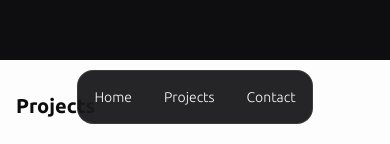
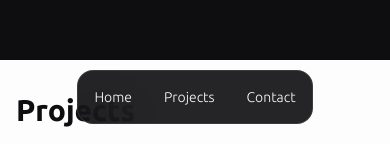
Before and after one commit to blobmold/georgeparesishvili.com_v2, a Next.js app: page / in a window 390 px wide. Shown: the part 700-844 px from the top of the page. Built offline with nearby package versions, Linux system fonts and the light colour scheme.

Commit message:
refactor(header)

```diff
--- a/src/components/molecules/Navigation/index.tsx
+++ b/src/components/molecules/Navigation/index.tsx
@@ -1,7 +1,7 @@
 import Link from "next/link";
 import navigationData from "../../../data/navigationData";
 
-const Navigation = (): JSX.Element => {
+const Navigation: React.FC = () => {
     if (navigationData.length === 0) return <></>;
 
     // hover:bg-secondary hover:text-primary
@@ -16,7 +16,7 @@ const Navigation = (): JSX.Element => {
                         <li key={`nav-${i}`}>
                             <Link
                                 href={data.route}
-                                className="group relative block rounded-sm p-4 text-sm transition-colors hover:bg-secondary hover:text-primary"
+                                className="group relative block rounded-sm p-4 text-sm transition-colors ease-easeOutExpo hover:bg-secondary hover:text-primary"
                             >
                                 {/* <span className="w-full h-full scale-0 transition-transform group-hover:scale-100 duration-500 group-hover:bg-secondary absolute inset-0 -z-10 origin-left"></span> */}
                                 {data.label}
--- a/src/components/organisms/Header/index.tsx
+++ b/src/components/organisms/Header/index.tsx
@@ -1,14 +1,12 @@
 import Navigation from "../../molecules/Navigation";
 
-function Header(): JSX.Element {
+const Header: React.FC = () => {
     return (
-        <>
-            <header
-                className="fixed bottom-5 z-50 flex w-full justify-center md:top-5 md:bottom-auto"
-            >
-                <Navigation />
-            </header>
-        </>
+        <header
+            className="fixed bottom-5 z-50 flex w-full justify-center md:top-5 md:bottom-auto"
+        >
+            <Navigation />
+        </header>
     );
 }
 
--- a/src/styles/globals.css
+++ b/src/styles/globals.css
@@ -13,7 +13,7 @@
         @apply text-8 font-bold md:text-5xl;
     }
     h2 {
-        @apply inline-block text-xl font-bold md:text-3xl md:text-10;
+        @apply inline-block font-bold text-3xl;
     }
     h2 > a {
         @apply flex items-center;
```
